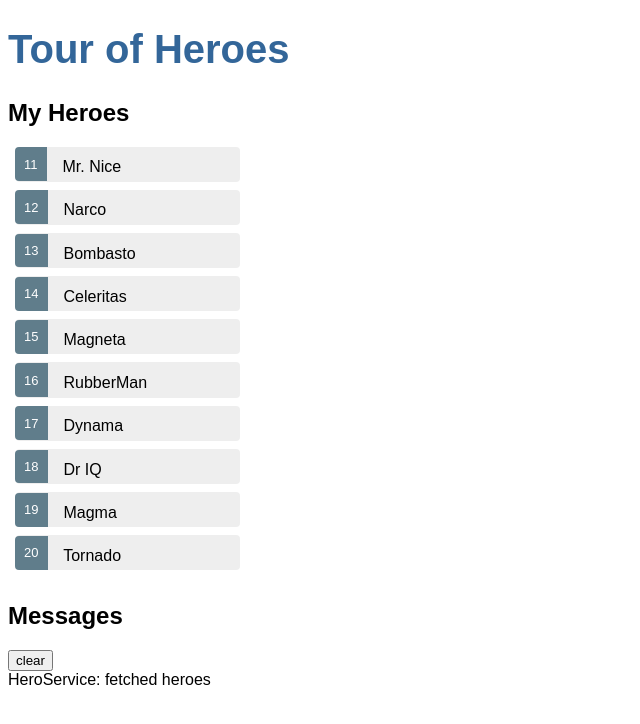
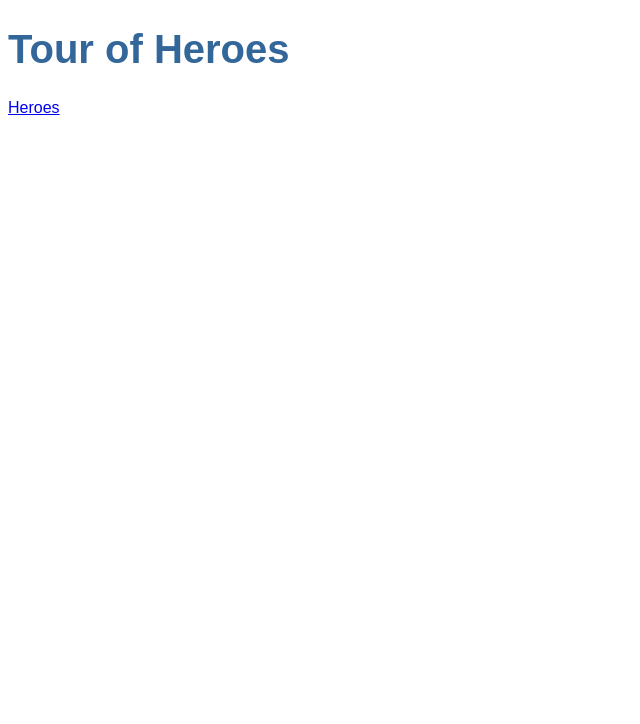
Before and after one commit to lrliang/agular-tour-of-heroes, an Angular app: page / in a window 1280 px wide. Shown: the top 724 px of the page, without its empty margins (0-640 px from the left). Built offline with nearby package versions, Linux system fonts and the light colour scheme.

Commit message:
[LLR][add router-outlet]

```diff
--- a/src/app/app-routing.module.ts
+++ b/src/app/app-routing.module.ts
@@ -1,7 +1,10 @@
 import { NgModule } from '@angular/core';
 import { Routes, RouterModule } from '@angular/router';
+import {HeroesComponent} from './heroes/heroes.component';
 
-const routes: Routes = [];
+const routes: Routes = [
+  { path: 'heroes', component: HeroesComponent }
+];
 
 @NgModule({
   imports: [RouterModule.forRoot(routes)],
--- a/src/app/app.component.html
+++ b/src/app/app.component.html
@@ -1,3 +1,6 @@
-<h1>{{ title }}</h1>
-<app-heroes></app-heroes>
+<h1>{{title}}</h1>
+<nav>
+  <a routerLink="/heroes">Heroes</a>
+</nav>
+<router-outlet></router-outlet>
 <app-messages></app-messages>
```
